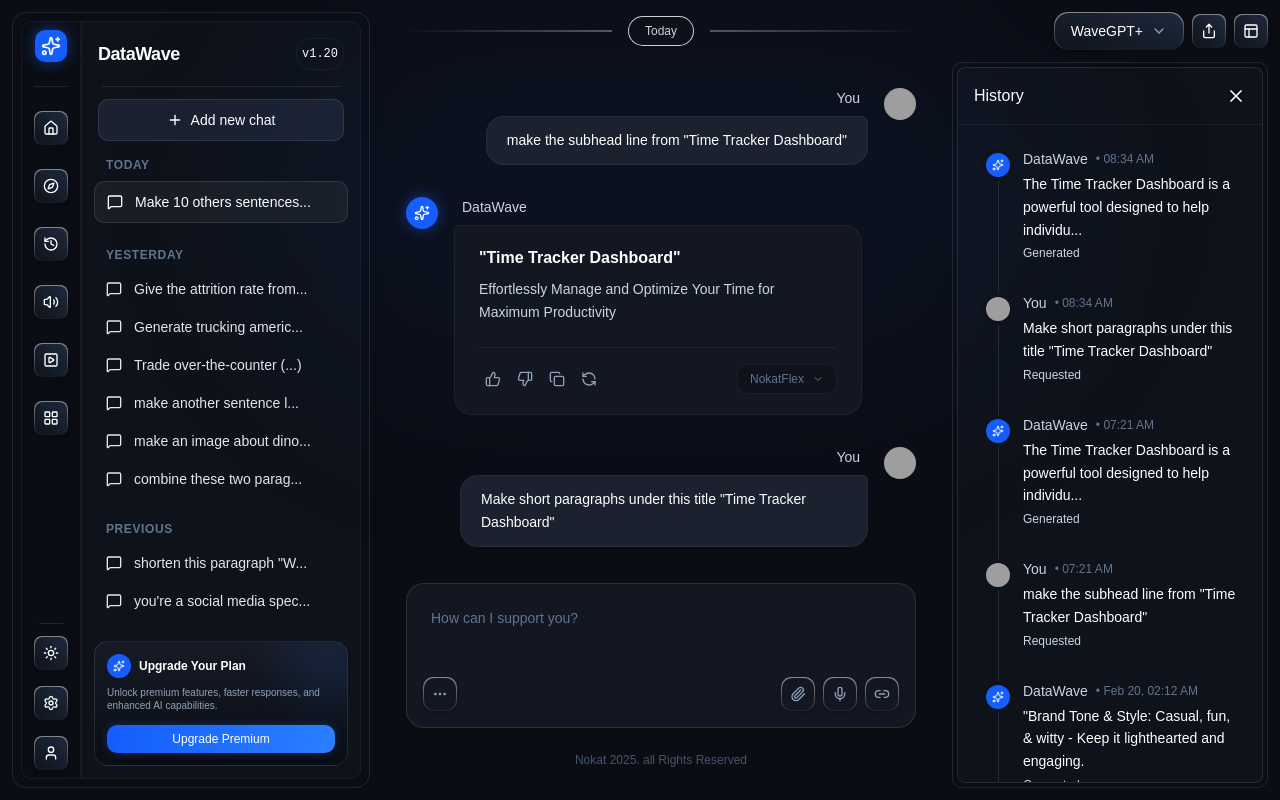
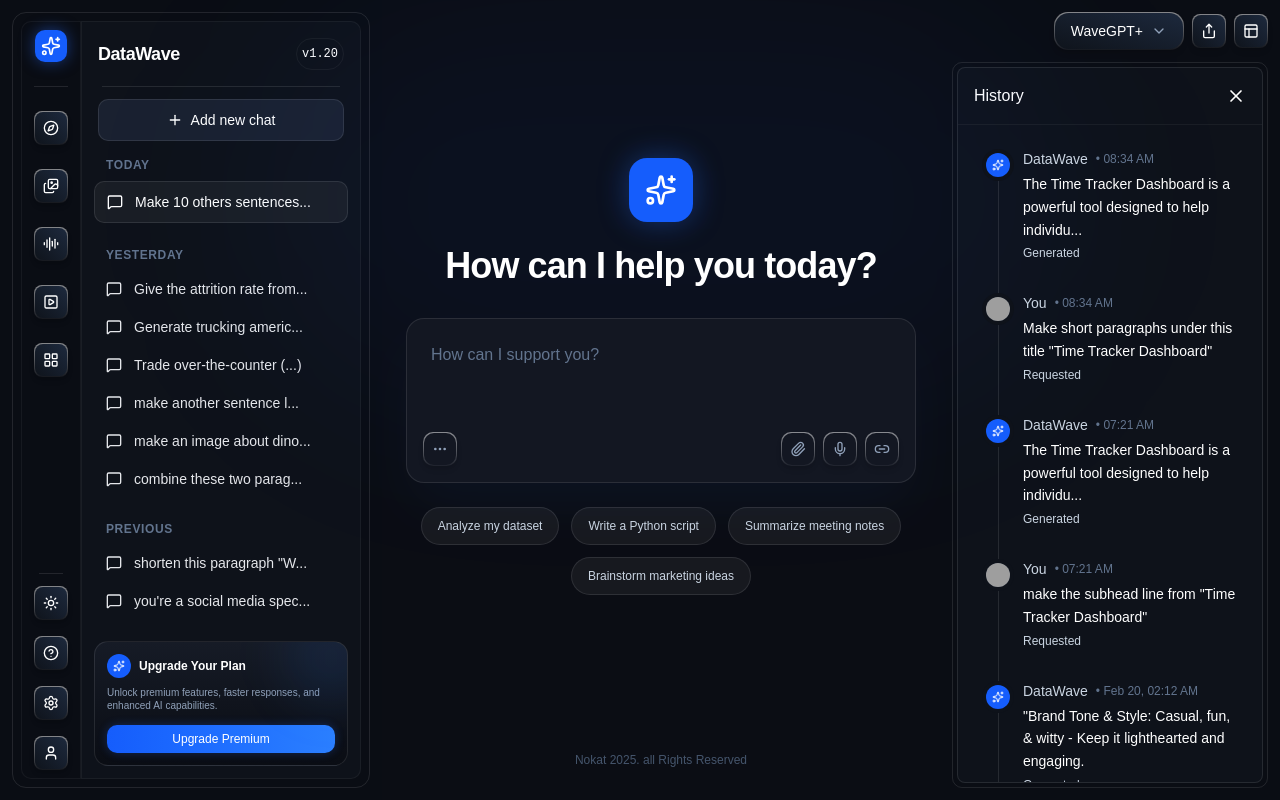
Before and after one commit to KaviduIsura/DataWeave-AI-SaaS-App, a React (Vite) app in the folder packages/client/: page /chat in a window 1280 px wide. Both pictures are taken after a click on the button "Add new chat". Built offline with nearby package versions, Linux system fonts and the light colour scheme; grey boxes are pictures that could not be loaded.

Commit message:
implement new chat page

```diff
--- /dev/null
+++ b/packages/client/src/components/chat/NewChatArea.tsx
@@ -0,0 +1,96 @@
+import { Sparkles, Paperclip, Mic, Link2, MoreHorizontal } from 'lucide-react';
+
+const sampleTexts = [
+  'Analyze my dataset',
+  'Write a Python script',
+  'Summarize meeting notes',
+  'Brainstorm marketing ideas',
+];
+
+export default function NewChatArea() {
+  return (
+    <div className="flex-1 flex flex-col bg-white dark:bg-[#0B0D14] h-full min-h-0 relative transition-colors duration-300">
+      {/* Top Background Glow Effect */}
+      <div className="absolute top-0 left-1/2 -translate-x-1/2 w-[800px] h-[400px] bg-blue-600/5 rounded-full blur-[100px] pointer-events-none"></div>
+
+      {/* Main Centered Content Area */}
+      <div className="flex-1 flex flex-col items-center justify-center px-6 z-10 w-full max-w-4xl mx-auto">
+        {/* Welcome Greeting */}
+        <div className="flex flex-col items-center mb-8 text-center">
+          <div className="w-16 h-16 rounded-2xl bg-blue-600 flex items-center justify-center shadow-[0_0_30px_rgba(37,99,235,0.4)] mb-6">
+            <Sparkles className="w-8 h-8 text-white" />
+          </div>
+          <h1 className="text-3xl sm:text-4xl font-semibold text-slate-900 dark:text-white tracking-tight">
+            How can I help you today?
+          </h1>
+        </div>
+
+        {/* Input Area (Centered) */}
+        <div className="w-full mb-6">
+          <div className="bg-slate-50 dark:bg-[#131722] border border-slate-200 dark:border-white/10 rounded-2xl p-2 relative shadow-2xl shadow-blue-500/5 transition-colors">
+            <textarea
+              placeholder="How can I support you?"
+              className="w-full bg-transparent text-slate-900 dark:text-white placeholder-slate-400 dark:placeholder-slate-500 resize-none outline-none px-4 pt-4 pb-12 min-h-[140px] text-base"
+            />
+            <div className="absolute bottom-4 left-4 right-4 flex items-center justify-between">
+              {/* MoreHorizontal Button with gradient border */}
+              <div className="relative p-[1px] rounded-lg bg-gradient-to-t from-slate-200 via-slate-100 to-white dark:from-white/5 dark:via-white/30 dark:to-white/50 shadow-md">
+                <div className="bg-slate-50 dark:bg-[#131722] rounded-lg">
+                  <button className="p-2 text-slate-500 dark:text-slate-400 hover:text-slate-900 dark:hover:text-white rounded-lg hover:bg-slate-200 dark:hover:bg-[#1C2130]/80 transition-colors">
+                    <MoreHorizontal className="w-4 h-4" />
+                  </button>
+                </div>
+              </div>
+
+              <div className="flex items-center gap-2">
+                {/* Paperclip Button with gradient border */}
+                <div className="relative p-[1px] rounded-lg bg-gradient-to-t from-slate-200 via-slate-100 to-white dark:from-white/5 dark:via-white/30 dark:to-white/50 shadow-md">
+                  <div className="bg-slate-50 dark:bg-[#131722] rounded-lg">
+                    <button className="p-2 text-slate-500 dark:text-slate-400 hover:text-slate-900 dark:hover:text-white rounded-lg hover:bg-slate-200 dark:hover:bg-white/5 transition-colors">
+                      <Paperclip className="w-4 h-4" />
+                    </button>
+                  </div>
+                </div>
+
+                {/* Mic Button with gradient border */}
+                <div className="relative p-[1px] rounded-lg bg-gradient-to-t from-slate-200 via-slate-100 to-white dark:from-white/5 dark:via-white/30 dark:to-white/50 shadow-md">
+                  <div className="bg-slate-50 dark:bg-[#131722] rounded-lg">
+                    <button className="p-2 text-slate-500 dark:text-slate-400 hover:text-slate-900 dark:hover:text-white rounded-lg hover:bg-slate-200 dark:hover:bg-white/5 transition-colors">
+                      <Mic className="w-4 h-4" />
+                    </button>
+                  </div>
+                </div>
+
+                {/* Link2 Button with gradient border */}
+                <div className="relative p-[1px] rounded-lg bg-gradient-to-t from-slate-200 via-slate-100 to-white dark:from-white/5 dark:via-white/30 dark:to-white/50 shadow-md">
+                  <div className="bg-slate-50 dark:bg-[#131722] rounded-lg">
+                    <button className="p-2 text-slate-500 dark:text-slate-400 hover:text-slate-900 dark:hover:text-white rounded-lg hover:bg-slate-200 dark:hover:bg-white/5 transition-colors">
+                      <Link2 className="w-4 h-4" />
+                    </button>
+                  </div>
+                </div>
+              </div>
+            </div>
+          </div>
+        </div>
+
+        {/* Sample Texts */}
+        <div className="flex flex-wrap items-center justify-center gap-3">
+          {sampleTexts.map((text, idx) => (
+            <button
+              key={idx}
+              className="px-4 py-2.5 rounded-full border border-slate-200 dark:border-white/10 bg-white/50 dark:bg-white/5 text-slate-600 dark:text-slate-300 text-xs font-medium hover:bg-slate-200 dark:hover:bg-white/10 hover:text-slate-900 dark:hover:text-white transition-all duration-300 shadow-sm dark:shadow-none"
+            >
+              {text}
+            </button>
+          ))}
+        </div>
+      </div>
+
+      {/* Footer Text */}
+      <div className="pb-8 text-center text-xs text-slate-500 dark:text-slate-600 shrink-0">
+        Nokat 2025. all Rights Reserved
+      </div>
+    </div>
+  );
+}
--- a/packages/client/src/components/chat/Sidebar.tsx
+++ b/packages/client/src/components/chat/Sidebar.tsx
@@ -1,8 +1,8 @@
 import {
-  Home,
+  LucideImages,
   Compass,
-  History,
-  Volume2,
+  LucideVoicemail,
+  AudioLines,
   SquarePlay,
   LayoutGrid,
   HelpCircle,
@@ -35,11 +35,13 @@
 interface SidebarProps {
   isDarkMode?: boolean;
   toggleTheme?: () => void;
+  onNewChat?: () => void;
 }
 
 export default function Sidebar({
   isDarkMode = true,
   toggleTheme,
+  onNewChat,
 }: SidebarProps) {
   return (
     <div className="p-3 h-screen">
@@ -53,7 +55,7 @@
             <div className="w-full h-px bg-slate-200 dark:bg-white/10" />
 
             {/* Nav Icons */}
-            {[Home, Compass, History, Volume2, SquarePlay, LayoutGrid].map(
+            {[Compass, LucideImages, AudioLines, SquarePlay, LayoutGrid].map(
               (Icon, idx) => (
                 <div
                   key={idx}
@@ -89,7 +91,7 @@
             </div>
 
             {/* Other Bottom Icons */}
-            {[Settings, User].map((Icon, idx) => (
+            {[HelpCircle, Settings, User].map((Icon, idx) => (
               <div
                 key={idx}
                 className="relative p-[1px] rounded-md bg-gradient-to-t from-slate-200 via-slate-100 to-white dark:from-white/5 dark:via-white/30 dark:to-white/50 shadow-md"
@@ -119,7 +121,10 @@
           <hr className="border-t border-slate-200 dark:border-white/10 mx-5 mb-3" />
 
           <div className="px-4 pb-4">
-            <button className="w-full bg-slate-200 dark:bg-[#1a2130] hover:bg-slate-300 dark:hover:bg-[#1E232E] text-slate-800 dark:text-white flex items-center justify-center gap-2 py-2.5 rounded-lg border border-slate-300 dark:border-white/10 transition-colors">
+            <button
+              onClick={onNewChat}
+              className="w-full bg-slate-200 dark:bg-[#1a2130] hover:bg-slate-300 dark:hover:bg-[#1E232E] text-slate-800 dark:text-white flex items-center justify-center gap-2 py-2.5 rounded-lg border border-slate-300 dark:border-white/10 transition-colors"
+            >
               <Plus className="w-4 h-4" />
               <span className="font-medium text-sm">Add new chat</span>
             </button>
--- a/packages/client/src/pages/ChatWorkspace.tsx
+++ b/packages/client/src/pages/ChatWorkspace.tsx
@@ -1,12 +1,15 @@
 import { useState, useEffect } from 'react';
 import Sidebar from '../components/chat/Sidebar';
 import ChatArea from '../components/chat/ChatArea';
+import NewChatArea from '../components/chat/NewChatArea';
 import HistoryPanel from '../components/chat/HistoryPanel';
 
 export default function ChatWorkspace() {
   const [isDarkMode, setIsDarkMode] = useState(() =>
     document.documentElement.classList.contains('dark')
   );
+
+  const [isNewChat, setIsNewChat] = useState(false);
 
   const toggleTheme = () => setIsDarkMode((prev) => !prev);
 
@@ -20,8 +23,12 @@
 
   return (
     <div className="flex h-screen w-full overflow-hidden font-sans selection:bg-blue-500/30 transition-colors duration-300 bg-slate-50 dark:bg-[#0A0D14]">
-      <Sidebar isDarkMode={isDarkMode} toggleTheme={toggleTheme} />
-      <ChatArea />
+      <Sidebar
+        isDarkMode={isDarkMode}
+        toggleTheme={toggleTheme}
+        onNewChat={() => setIsNewChat(true)}
+      />
+      {isNewChat ? <NewChatArea /> : <ChatArea />}
       <HistoryPanel />
     </div>
   );
```
